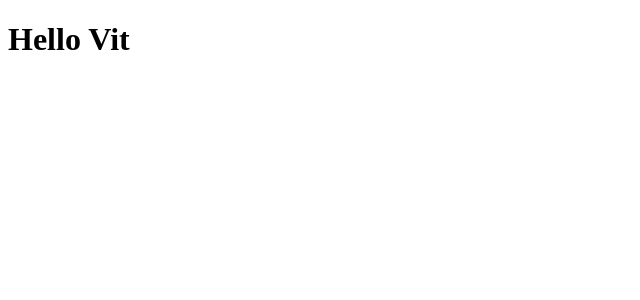
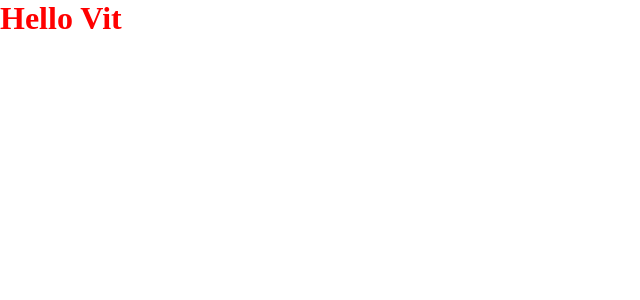
Before and after one commit to Marcossttg/devburger-interface, a React (Vite) app: page / in a window 1280 px wide. Shown: the top 300 px of the page, without its empty margins (0-640 px from the left). Built offline with nearby package versions, Linux system fonts and the light colour scheme.

Commit message:
add globalstyles

```diff
--- a/src/main.jsx
+++ b/src/main.jsx
@@ -1,9 +1,11 @@
 import { StrictMode } from 'react'
 import { createRoot } from 'react-dom/client'
+import GlobalStyles from './styles/globalStyles'
 import { Login } from './containers/Login'
 
 createRoot(document.getElementById('root')).render(
   <StrictMode>
     <Login />
+    <GlobalStyles />
   </StrictMode>,
 )
--- /dev/null
+++ b/src/styles/globalStyles.js
@@ -0,0 +1,16 @@
+import { createGlobalStyle } from 'styled-components'
+
+const globalStyle = createGlobalStyle`
+	* {
+		margin: 0;
+		padding: 0;
+		box-sizing: border-box;
+		outline: none;
+		color: red;
+	}
+
+	button {
+		cursor: pointer;
+	}
+`
+export default globalStyle
```
